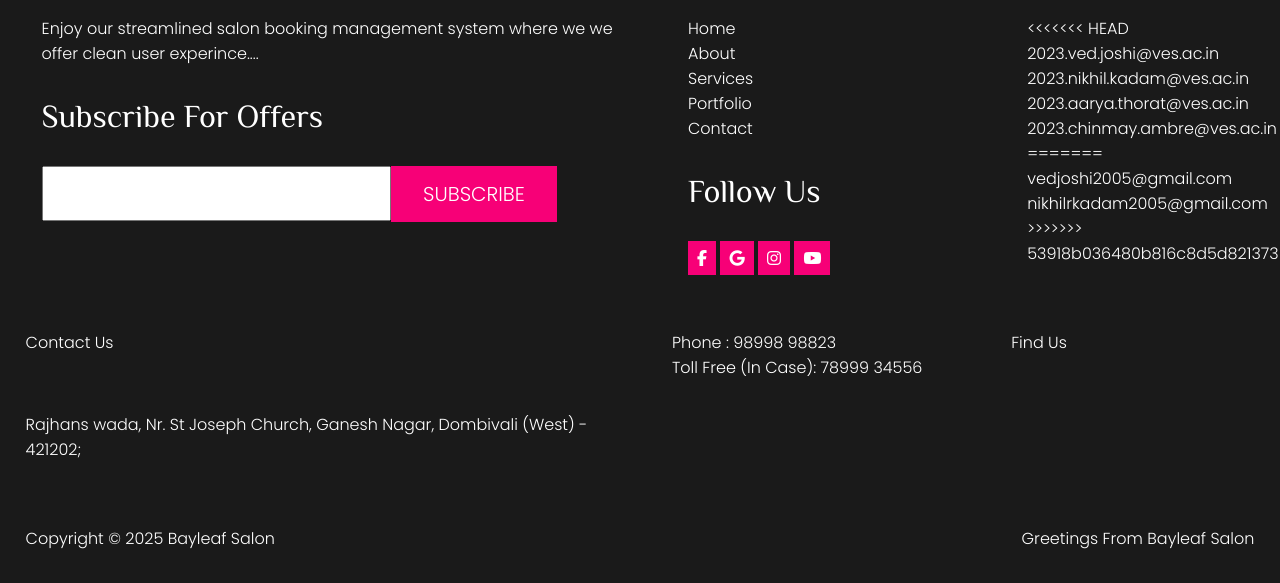
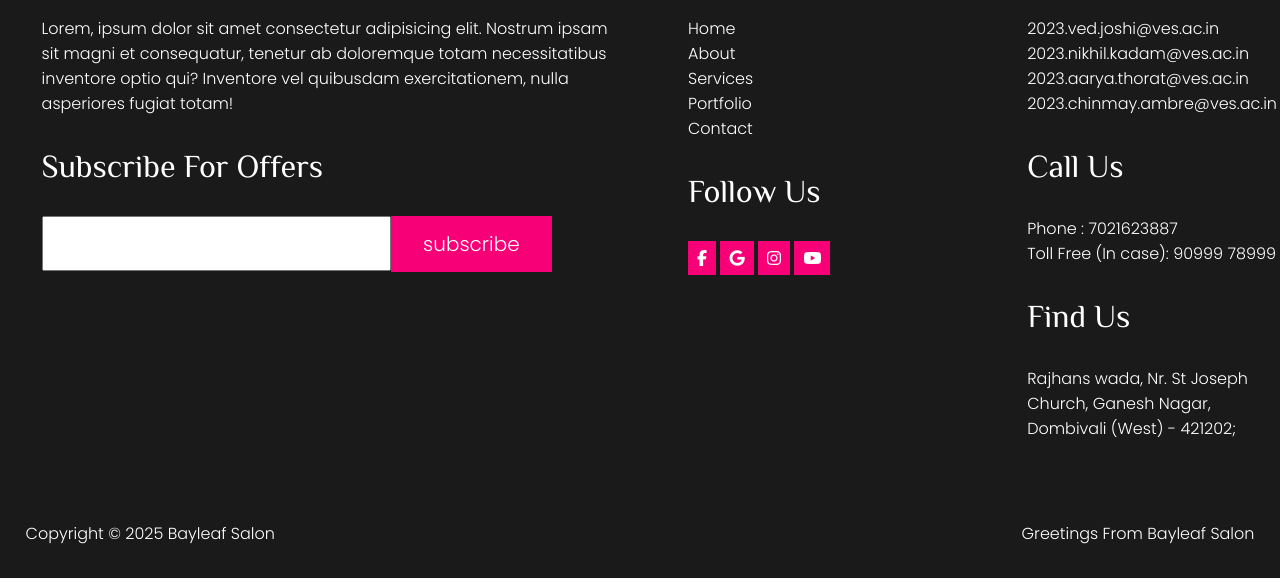
Before and after one commit to theanarchist123/Palcoa, a website: page frontend/pages/js/views/yamik/index.html in a window 1280 px wide. Shown: the part 3354-3937 px from the top of the page. Drawn offline with Linux system fonts and the light colour scheme.

Commit message:
footer section fixed

```diff
--- a/frontend/pages/js/views/yamik/index.html
+++ b/frontend/pages/js/views/yamik/index.html
@@ -184,13 +184,15 @@
         <div class="box">
             <div class="logo">Bayleaf Salon</div>
 
-            <p class="para">Enjoy our streamlined salon booking management system where we we offer clean user experince....</p>
+            <p class="para">Lorem, ipsum dolor sit amet consectetur adipisicing elit. Nostrum ipsam sit magni et
+                consequatur, tenetur ab doloremque totam necessitatibus inventore optio qui? Inventore vel quibusdam
+                exercitationem, nulla asperiores fugiat totam!</p>
 
             <div class="bf-text">Subscribe For Offers</div>
 
             <div class="subscribe">
                 <input type="text" name="" id="">
-                <button class="btn">SUBSCRIBE</button>
+                <button class="btn">subscribe</button>
             </div>
         </div>
 
@@ -202,7 +204,6 @@
                 <li><a href="./services.html">Services</a></li>
                 <li><a href="./protfolio.html">Portfolio</a></li>
                 <li><a href="./contact.html">Contact</a></li>
-
             </ul>
 
             <div class="bf-text">Follow Us</div>
@@ -215,24 +216,18 @@
         </div>
 
         <div class="box">
-            <div class="bf-text">Drop a Like!</div>
+            <div class="bf-text">Mail Us!</div>
             <ul class="SayHi">
-<<<<<<< HEAD
-                <li><a href="./index.html">2023.ved.joshi@ves.ac.in</a></li>
-                <li><a href="./about.html">2023.nikhil.kadam@ves.ac.in</a></li>
-                <li><a href="./about.html">2023.aarya.thorat@ves.ac.in</a></li>
-                <li><a href="./about.html">2023.chinmay.ambre@ves.ac.in</a></li>
-=======
-                <li><a href="mailto:vedjoshi2005@gmail.com">vedjoshi2005@gmail.com</a></li>
-                <li><a href="mailto:nikhilrkadam2005@gmail.com">nikhilrkadam2005@gmail.com</a></li>
->>>>>>> 53918b036480b816c8d5d821373b3b299f78fca3
+                <li><a href="https://mail.google.com/mail/?view=cm&fs=1&to=2023.ved.joshi@ves.ac.in&su=Bayleaf%20Salon%20Inquiry" target="_blank">2023.ved.joshi@ves.ac.in</a></li>
+                <li><a href="https://mail.google.com/mail/?view=cm&fs=1&to=2023.nikhil.kadam@ves.ac.in&su=Bayleaf%20Salon%20Inquiry" target="_blank">2023.nikhil.kadam@ves.ac.in</a></li>
+                <li><a href="https://mail.google.com/mail/?view=cm&fs=1&to=2023.aarya.thorat@ves.ac.in&su=Bayleaf%20Salon%20Inquiry" target="_blank">2023.aarya.thorat@ves.ac.in</a></li>
+                <li><a href="https://mail.google.com/mail/?view=cm&fs=1&to=2023.chinmay.ambre@ves.ac.in&su=Bayleaf%20Salon%20Inquiry" target="_blank">2023.chinmay.ambre@ves.ac.in</a></li>
             </ul>
-        </div>
 
-            <div class="bf-text">Contact Us</div>
+            <div class="bf-text">Call Us</div>
             <ul class="SayHi">
-                <li>Phone : 98998 98823</li>
-                <li>Toll Free (In Case): 78999 34556</li>
+                <li>Phone : 7021623887</li>
+                <li>Toll Free (In case): 90999 78999</li>
             </ul>
 
             <div class="bf-text">Find Us</div>
@@ -242,6 +237,7 @@
             </div>
 
         </div>
+    </div>
     </div>
 
     <!-- footer  -->
```
Also changed, not shown: frontend/pages/js/views/yamik/about.html (+8 -19 lines), frontend/pages/js/views/yamik/contact.html (+15 -12 lines), frontend/pages/js/views/yamik/portfolio.html (+13 -9 lines), frontend/pages/js/views/yamik/products.html (+13 -10 lines), frontend/pages/js/views/yamik/services.html (+5 -5 lines).
